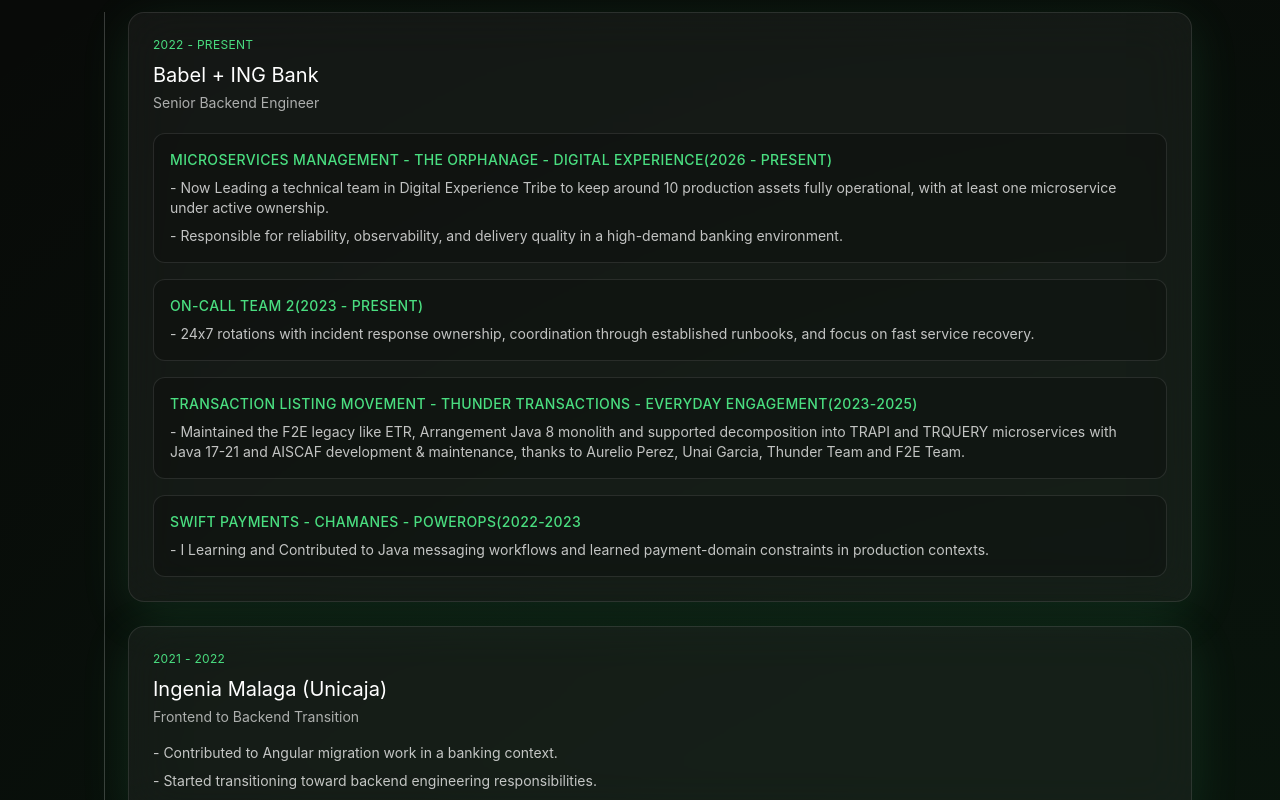
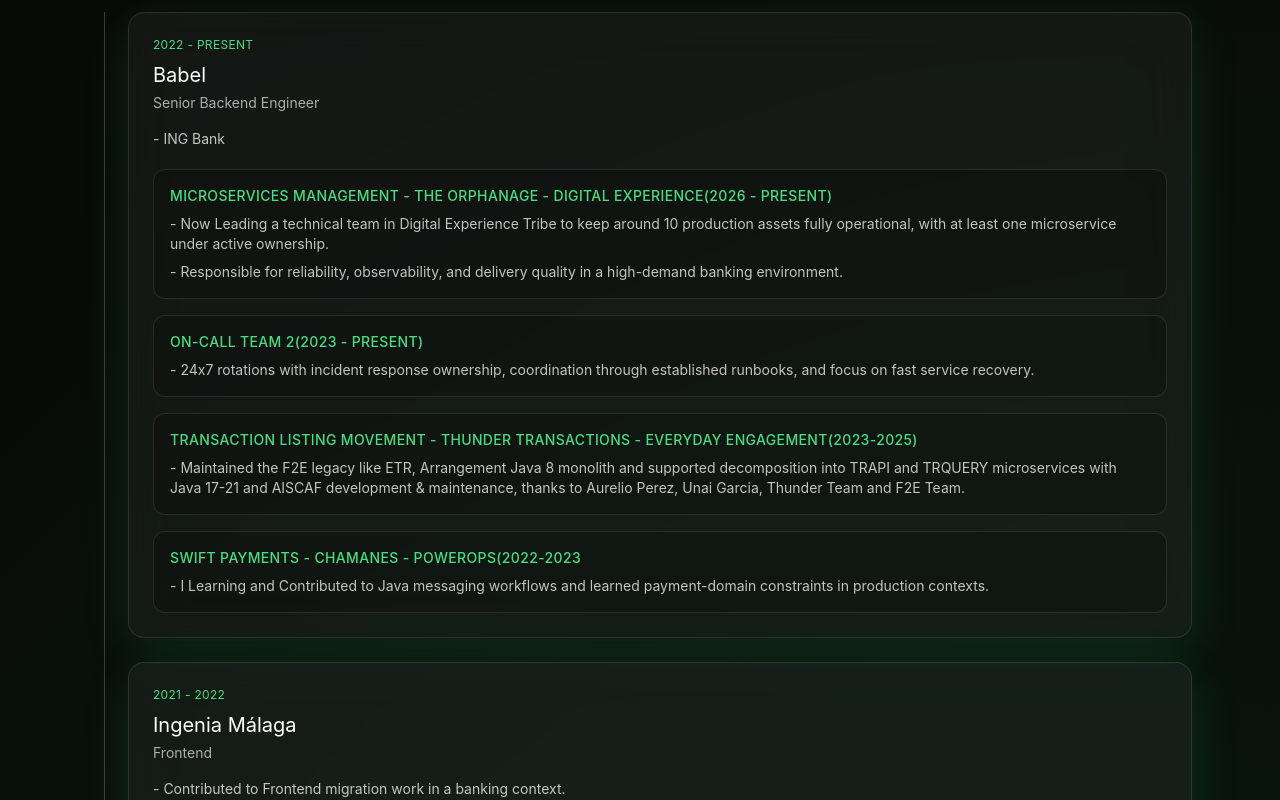
Before and after one commit to iamjuandiego/vibe-coding-repo, a React (Vite) app: page / in a window 1280 px wide. Shown: the part 3460-4260 px from the top of the page. Built offline with nearby package versions, Linux system fonts and the light colour scheme.

Commit message:
edit exp

```diff
--- a/src/data/experience.ts
+++ b/src/data/experience.ts
@@ -3,10 +3,9 @@
 export const experienceTimeline: ExperienceItem[] = [
   {
     period: "2022 - Present",
-    company: "Babel + ING Bank",
+    company: "Babel",
     title: "Senior Backend Engineer",
-    details: [
-    ],
+    details: ["ING Bank"],
     subsections: [
       {
         title: "Microservices Management - The Orphanage - Digital Experience(2026 - Present)",
@@ -37,10 +36,10 @@
   },
   {
     period: "2021 - 2022",
-    company: "Ingenia Malaga (Unicaja)",
-    title: "Frontend to Backend Transition",
+    company: "Ingenia Málaga",
+    title: "Frontend",
     details: [
-      "Contributed to Angular migration work in a banking context.",
+      "Contributed to Frontend migration work in a banking context.",
       "Started transitioning toward backend engineering responsibilities."
     ]
   },
```
